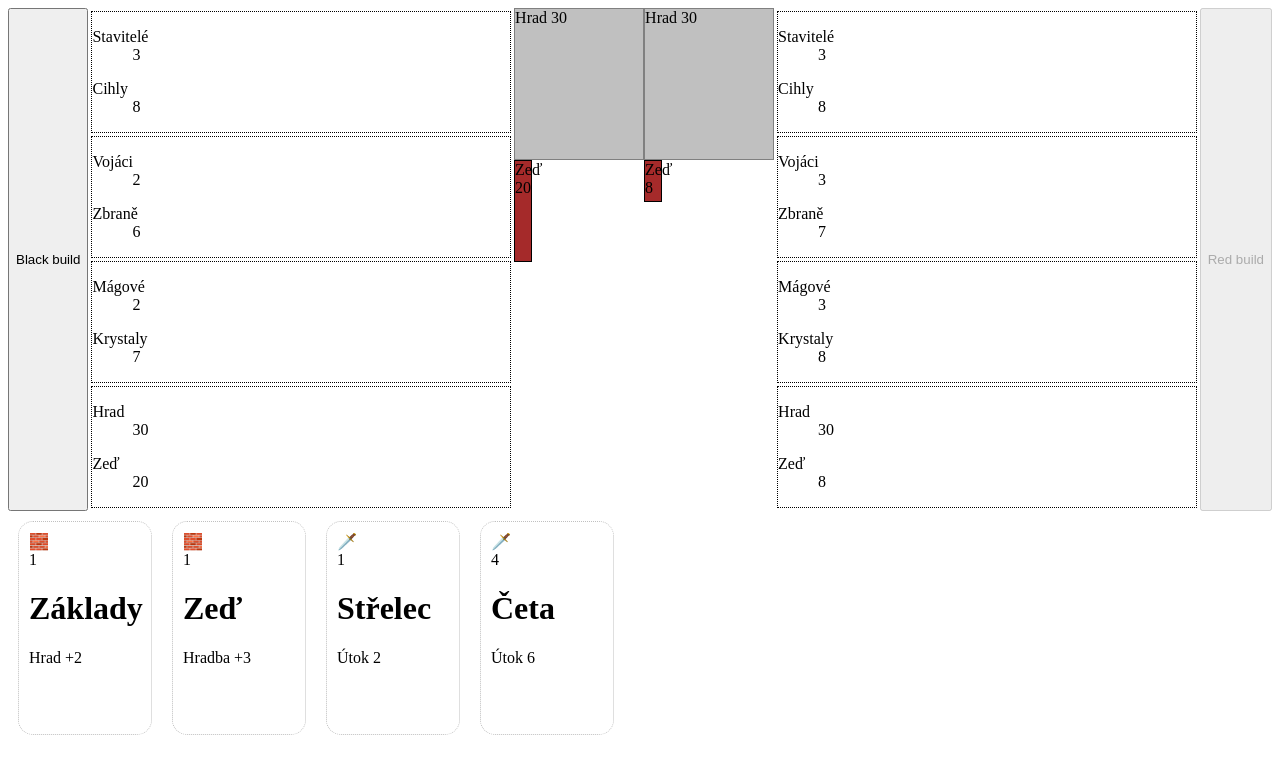
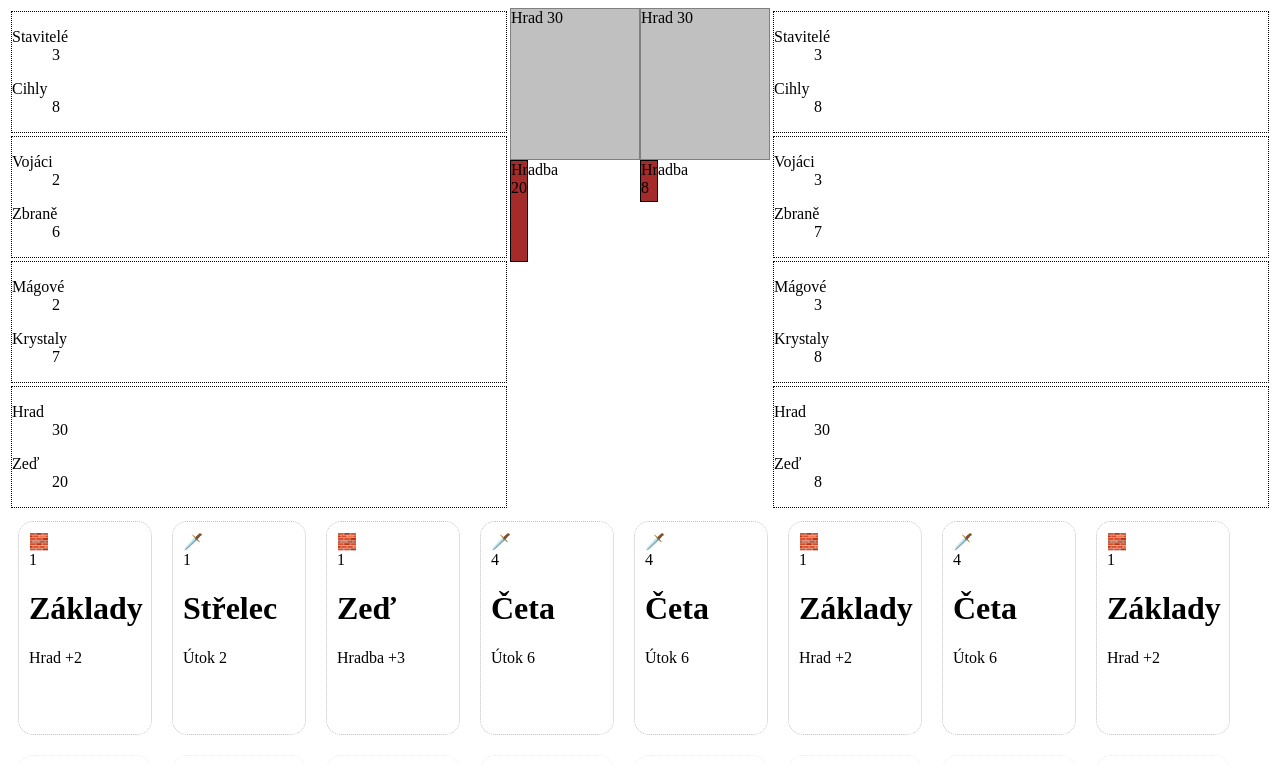
Before and after one commit to mhujer/ants, a React (Vite) app: page / in a window 1280 px wide. Shown: the top 765 px of the page. Built offline with nearby package versions, Linux system fonts and the light colour scheme.

Commit message:
[ci skip] WIP

```diff
--- a/package.json
+++ b/package.json
@@ -13,8 +13,10 @@
         "preview": "vite preview"
     },
     "dependencies": {
+        "immer": "^9.0.19",
         "react": "^18.2.0",
-        "react-dom": "^18.2.0"
+        "react-dom": "^18.2.0",
+        "use-immer": "^0.8.1"
     },
     "devDependencies": {
         "@testing-library/jest-dom": "^5.16.5",
--- a/src/App.tsx
+++ b/src/App.tsx
@@ -126,7 +126,7 @@ export class Card {
  * @see https://developer.mozilla.org/en-US/docs/Web/JavaScript/Reference/Global_Objects/Math/random
  */
 function getRandomInt(max: number): number {
-    return Math.floor(Math.random() * max) + 1;
+    return Math.floor(Math.random() * max);
 }
 
 function generateCard(): Card {
@@ -141,13 +141,10 @@ function generateCard(): Card {
     );
 }
 
-
-// eslint-disable-next-line @typescript-eslint/no-non-null-assertion
-const cardFoundations = cardDefinitions[0]!;
-
 interface PlayerGameState {
     castle: number,
     bricks: number,
+    cards: Card[],
 }
 
 interface GameState {
@@ -158,7 +155,7 @@ interface GameState {
 
 interface PlayCardAction {
     type: 'playCard';
-    card: CardDefinition;
+    card: Card;
 }
 
 type GameAction = PlayCardAction;
@@ -170,8 +167,11 @@ const gameStateReducer = (gameState: GameState, action: GameAction): GameState =
     switch (action.type) {
         case 'playCard': {
             const card = action.card;
+            const cardDefinition = card.getType();
 
-            if (card.id === 'foundations') {
+            if (cardDefinition.id === 'foundations') {
+
+                const playerState = gameState.playerOnTurn === Player.BLACK_ANTS ? {...gameState.playerBlack} : {...gameState.playerRed}
 
                 if (gameState.playerOnTurn === Player.BLACK_ANTS) {
                     const newState = {
@@ -180,11 +180,12 @@ const gameStateReducer = (gameState: GameState, action: GameAction): GameState =
                             ...gameState.playerBlack,
                             castle: gameState.playerBlack.castle + 1,
                             // @todo použít resource type
-                            bricks: gameState.playerBlack.bricks - card.resourceRequiredAmount,
+                            bricks: gameState.playerBlack.bricks - cardDefinition.resourceRequiredAmount,
                         },
                         playerOnTurn: Player.RED_ANTS,
                     };
 
+                    // @todo handle turnStart - přičíst suroviny
                     const extraNewState = {
                         ...newState,
                         playerRed: {
@@ -204,7 +205,7 @@ const gameStateReducer = (gameState: GameState, action: GameAction): GameState =
                             ...gameState.playerRed,
                             castle: gameState.playerRed.castle + 1,
                             // @todo použít resource type
-                            bricks: gameState.playerRed.bricks - card.resourceRequiredAmount,
+                            bricks: gameState.playerRed.bricks - cardDefinition.resourceRequiredAmount,
                         },
                         playerOnTurn: Player.BLACK_ANTS,
                     };
@@ -221,7 +222,7 @@ const gameStateReducer = (gameState: GameState, action: GameAction): GameState =
                 }
             }
 
-            throw new Error(`Unhandled "${card.id}"!`);
+            throw new Error(`Unhandled "${cardDefinition.id}"!`);
         }
         default: {
             // eslint-disable-next-line @typescript-eslint/restrict-template-expressions
@@ -237,32 +238,51 @@ const App: React.FC = () => {
         playerBlack: {
             castle: 30,
             bricks: 8,
+            cards: [
+                generateCard(),
+                generateCard(),
+                generateCard(),
+                generateCard(),
+                generateCard(),
+                generateCard(),
+                generateCard(),
+                generateCard(),
+            ],
         },
         playerRed: {
             castle: 30,
             bricks: 8,
+            cards: [
+                generateCard(),
+                generateCard(),
+                generateCard(),
+                generateCard(),
+                generateCard(),
+                generateCard(),
+                generateCard(),
+                generateCard(),
+            ],
         },
     });
 
-    function playCard(card: CardDefinition) {
+    function playCard(card: Card) {
         dispatch({
             type: 'playCard',
             card: card,
         });
     }
 
-    const cards = cardDefinitions.map((cardDefinition) => {
-        const card = new Card(cardDefinition);
-        return <CardComponent key={card.getId()} card={card} />;
+    const playerBlackCards = gameState.playerBlack.cards.map((card) => {
+        return <CardComponent key={card.getId()} card={card} playCardHandler={() => playCard(card)} />;
+    });
+
+    const playerRedCards = gameState.playerRed.cards.map((card) => {
+        return <CardComponent key={card.getId()} card={card} playCardHandler={() => playCard(card)} />;
     });
 
     return (
         <>
             <div className='game'>
-                <button disabled={gameState.playerOnTurn !== Player.BLACK_ANTS}
-                        onClick={() => playCard(cardFoundations)}>
-                    Black build
-                </button>
                 <PlayerDashboard
                     builders={3}
                     bricks={gameState.playerBlack.bricks}
@@ -285,12 +305,20 @@ const App: React.FC = () => {
                     castle={gameState.playerRed.castle}
                     wall={8}
                 />
-                <button disabled={gameState.playerOnTurn !== Player.RED_ANTS} onClick={() => playCard(cardFoundations)}>
-                    Red build
-                </button>
             </div>
-            <div style={{ display: 'flex', flexDirection: 'row' }}>
-                {cards}
+            <div style={{
+                display: 'flex',
+                flexDirection: 'row',
+                opacity: gameState.playerOnTurn !== Player.BLACK_ANTS ? 0.3 : 1,
+            }}>
+                {playerBlackCards}
+            </div>
+            <div style={{
+                display: 'flex',
+                flexDirection: 'row',
+                opacity: gameState.playerOnTurn !== Player.RED_ANTS ? 0.3 : 1,
+            }}>
+                {playerRedCards}
             </div>
         </>
     );
--- a/src/CardComponent.tsx
+++ b/src/CardComponent.tsx
@@ -4,9 +4,10 @@ import { ResourceIcon } from './ResourceIcon';
 
 interface Props {
     card: Card;
+    playCardHandler: () => void;
 }
 
-export const CardComponent: React.FC<Props> = ({ card }) => {
+export const CardComponent: React.FC<Props> = ({ card, playCardHandler }) => {
     const cardDefinition = card.getType();
 
     let cardRequirementsAmount;
@@ -26,7 +27,9 @@ export const CardComponent: React.FC<Props> = ({ card }) => {
     }
 
     return (
-        <div style={{ width: '7em', height: '12em', border: '1px dotted silver', borderRadius: 15, padding: 10, margin: 10 }}>
+        <div
+            onClick={playCardHandler}
+            style={{ width: '7em', height: '12em', border: '1px dotted silver', borderRadius: 15, padding: 10, margin: 10 }}>
             <ResourceIcon resourceType={cardRequirementsType} />
             <div>{cardRequirementsAmount}</div>
             <h1>{cardDefinition.name}</h1>
--- a/src/Castle.tsx
+++ b/src/Castle.tsx
@@ -22,7 +22,7 @@ export const Castle: React.FC<Props> = ({ castle, wall }) => {
     return (
         <div>
             <div style={{ ...castleCss, height: castleHeight.toString() + 'px' }}>Hrad {castle}</div>
-            <div style={{ ...wallCss, height: wallHeight.toString() + 'px' }}>Zeď {wall}</div>
+            <div style={{ ...wallCss, height: wallHeight.toString() + 'px' }}>Hradba {wall}</div>
         </div>
     );
 };
```
Also changed, not shown: 1 other file (tests, documents, lock files or other folders).
